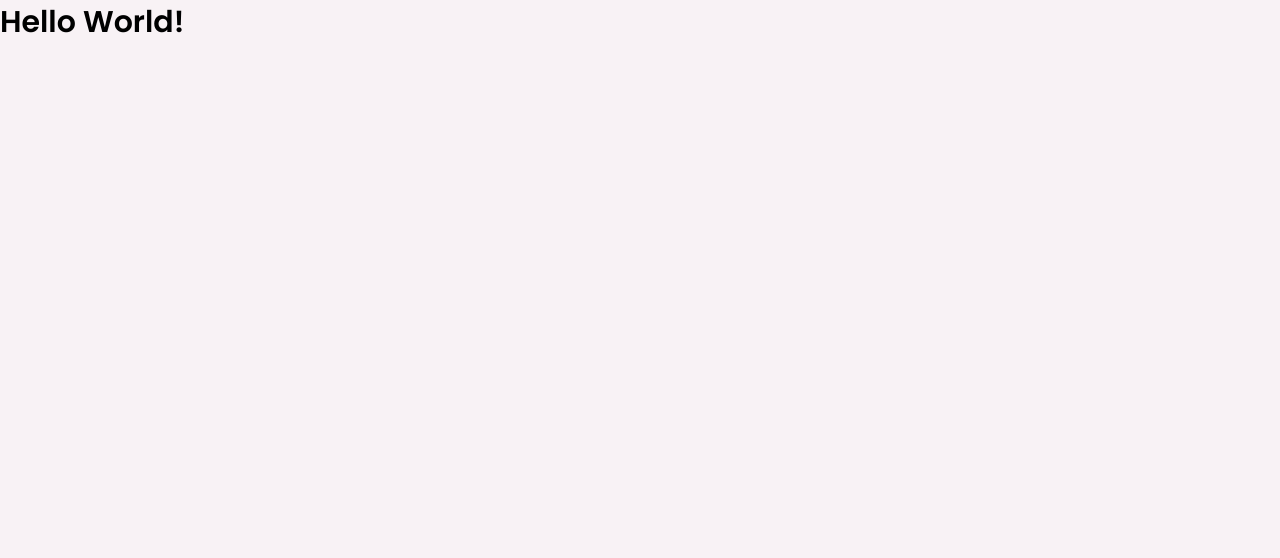
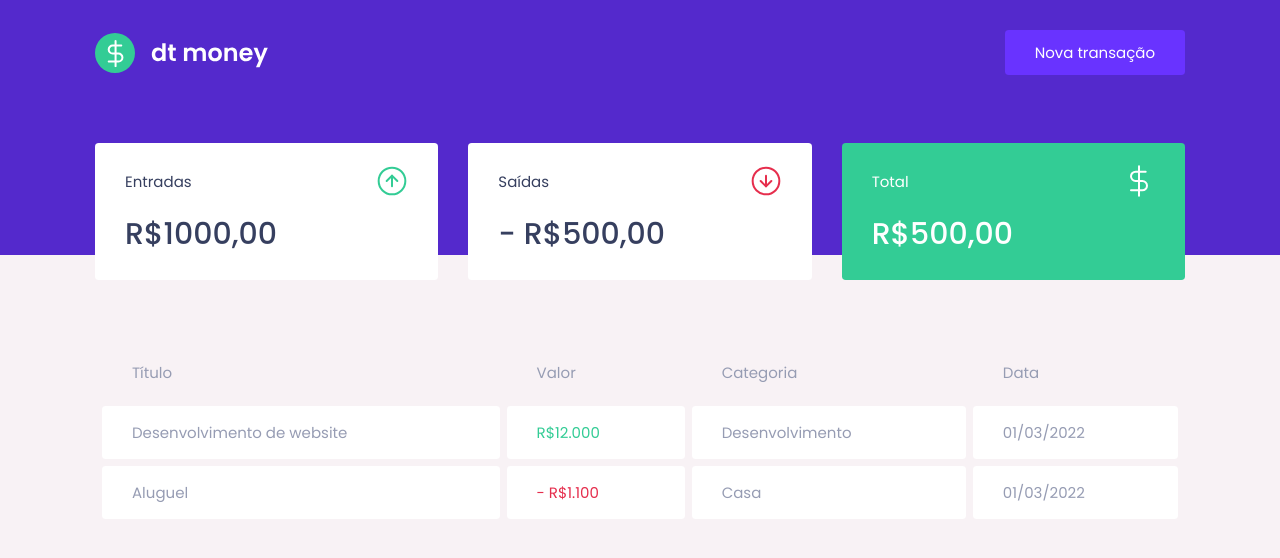
Before and after one commit to carolinachaves1/rocketseat-ignite-chapter2-dtmoney, a React (Create React App) app: page / in a window 1280 px wide. Shown: the top 558 px of the page. Built offline with nearby package versions, Linux system fonts and the light colour scheme.

Commit message:
Creating Header, Summary and TransactionsTable components

```diff
--- a/public/index.html
+++ b/public/index.html
@@ -9,7 +9,7 @@
     <link rel="shortcut icon" href="favicon.png" type="image/png">
 
     <title>dtmoney</title>
-    <link href="https://fonts.googleapis.com/css2?family=Poppins:wght@400;600&display=swap" rel="stylesheet">
+    <link href="https://fonts.googleapis.com/css2?family=Poppins:wght@400;500;600&display=swap" rel="stylesheet">
   </head>
   <body>
     <noscript>You need to enable JavaScript to run this app.</noscript>
--- a/src/App.tsx
+++ b/src/App.tsx
@@ -1,10 +1,13 @@
+import { Dashboard } from './components/Dashboard';
+import { Header } from './components/Header';
 import { GlobalStyle } from './styles/global';
 
 export function App() {
   return (
-    <div className="App">
-      <h1>Hello World!</h1>
+    <>
+      <Header />
+      <Dashboard />
       <GlobalStyle />
-    </div>
+    </>
   );
 }
--- /dev/null
+++ b/src/components/Dashboard/index.tsx
@@ -0,0 +1,12 @@
+import { Container } from "../Dashboard/styles";
+import { Summary } from "../Summary";
+import { TransactionTable } from "../TransactionTable";
+
+export function Dashboard(){
+    return(
+        <Container>
+            <Summary />
+            <TransactionTable />
+        </Container>
+    );
+}
--- /dev/null
+++ b/src/components/Dashboard/styles.ts
@@ -0,0 +1,8 @@
+import styled from 'styled-components';
+
+
+export const Container = styled.main`
+    width: 1120px;
+    margin: 0 auto;
+    padding: 2.5rem 1rem;
+`
--- /dev/null
+++ b/src/components/Header/index.tsx
@@ -0,0 +1,15 @@
+import logoImg from '../../assets/logo.svg';
+import { Container, Content } from './styles';
+
+export function Header(){
+    return(
+        <Container>
+            <Content>
+                <img src={logoImg} alt="dt money" />
+                <button type="button">
+                    Nova transação
+                </button>
+            </Content>
+        </Container>
+    )
+}
--- /dev/null
+++ b/src/components/Header/styles.ts
@@ -0,0 +1,31 @@
+import styled from 'styled-components';
+
+export const Container = styled.header`
+    background: var(--blue);
+`
+
+export const Content = styled.div`
+    max-width: 1120px;
+    margin: 0 auto;
+
+    padding: 2rem 1rem 12rem;
+    display: flex;
+    align-items: center;
+    justify-content: space-between;
+
+    button {
+        font-size: 1rem;
+        color: #fff;
+        background: var(--blue-light);
+        border: 0;
+        padding: 0 2rem;
+        border-radius: 0.25rem;
+        height: 3rem;
+
+        transition: filter 0.2s;
+
+        &:hover{
+            filter: brightness(0.9)
+        }
+    }
+`
--- /dev/null
+++ b/src/components/Summary/index.tsx
@@ -0,0 +1,32 @@
+import { Container } from "./styles";
+import incomeImg from '../../assets/income.svg';
+import outcomeImg from '../../assets/outcome.svg';
+import totalImg from '../../assets/total.svg';
+
+export function Summary(){
+    return(
+        <Container>
+            <div>
+                <header>
+                    <p>Entradas</p>
+                    <img src={incomeImg} alt="Entradas" />
+                </header>
+                <strong>R$1000,00</strong>
+            </div>
+            <div>
+                <header>
+                    <p>Saídas</p>
+                    <img src={outcomeImg} alt="Saídas" />
+                </header>
+                <strong>- R$500,00</strong>
+            </div>
+            <div className='highlight-background'>
+                <header>
+                    <p>Total</p>
+                    <img src={totalImg} alt="Total" />
+                </header>
+                <strong>R$500,00</strong>
+            </div>
+        </Container>
+    )
+}
--- /dev/null
+++ b/src/components/Summary/styles.ts
@@ -0,0 +1,35 @@
+import styled from "styled-components";
+
+export const Container = styled.div`
+    display: grid;
+    grid-template-columns: repeat(3, 1fr);
+    gap: 2rem;
+    margin-top: -10rem;
+
+    div {
+        background: var(--shape);
+        padding: 1.5rem 2rem;
+        border-radius: 0.25rem;
+        color: var(--text-tittle);
+
+        header {
+            display: flex;
+            align-items: center;
+            justify-content: space-between;
+        }
+
+        strong{
+            display: block;
+            margin-top: 1rem;
+            font-size: 2rem;
+            font-weight: 500;
+            line-height: 3rem;
+        }
+
+        &.highlight-background {
+            background: var(--green);
+            color: #fff;
+        }
+    }
+
+`;
--- /dev/null
+++ b/src/components/TransactionTable/index.tsx
@@ -0,0 +1,32 @@
+import { Container } from "./styles";
+
+export function TransactionTable(){
+    return(
+        <Container>
+            <table>
+                <thead>
+                    <tr>
+                        <th>Título</th>
+                        <th>Valor</th>
+                        <th>Categoria</th>
+                        <th>Data</th>
+                    </tr>
+                </thead>
+                <tbody>
+                    <tr>
+                        <td>Desenvolvimento de website</td>
+                        <td className="deposit">R$12.000</td>
+                        <td>Desenvolvimento</td>
+                        <td>01/03/2022</td>
+                    </tr>
+                    <tr>
+                        <td>Aluguel</td>
+                        <td className="withdraw">- R$1.100</td>
+                        <td>Casa</td>
+                        <td>01/03/2022</td>
+                    </tr>
+                </tbody>
+            </table>
+        </Container>
+    );
+}
--- /dev/null
+++ b/src/components/TransactionTable/styles.ts
@@ -0,0 +1,39 @@
+import styled from "styled-components";
+
+export const Container = styled.div`
+    margin-top: 4rem;
+
+    table {
+        width: 100%;
+        border-spacing: 0.5rem;
+
+        th {
+            color: var(--text-body);
+            font-weight: 400;
+            padding: 1rem 2rem;
+            text-align: left;
+            line-height: 1.5rem;
+        }
+
+        td {
+            padding: 1rem 2rem;
+            border: 0;
+            background: var(--shape);
+            font-weight: 400;
+            color: var(--text-body);
+            border-radius: 0.25rem;
+
+            &.first-child {
+                color: var(--text-tittle);
+            }
+
+            &.withdraw {
+                color: var(--red)
+            }
+
+            &.deposit {
+                color: var(--green)
+            }
+        }
+    }
+`
--- a/src/styles/global.ts
+++ b/src/styles/global.ts
@@ -5,9 +5,10 @@
         --background: #F8F2F5;
         --red: #E52E4D;
         --blue: #5429CC;
+        --green: #33cc95;
         --blue-light: #6933FF;
         --text-tittle: #363F5F;
-        --text-body: #969CB3;
+        --text-body: #969cb3;
         --shape: #FFFFFF;
     }
 
```
